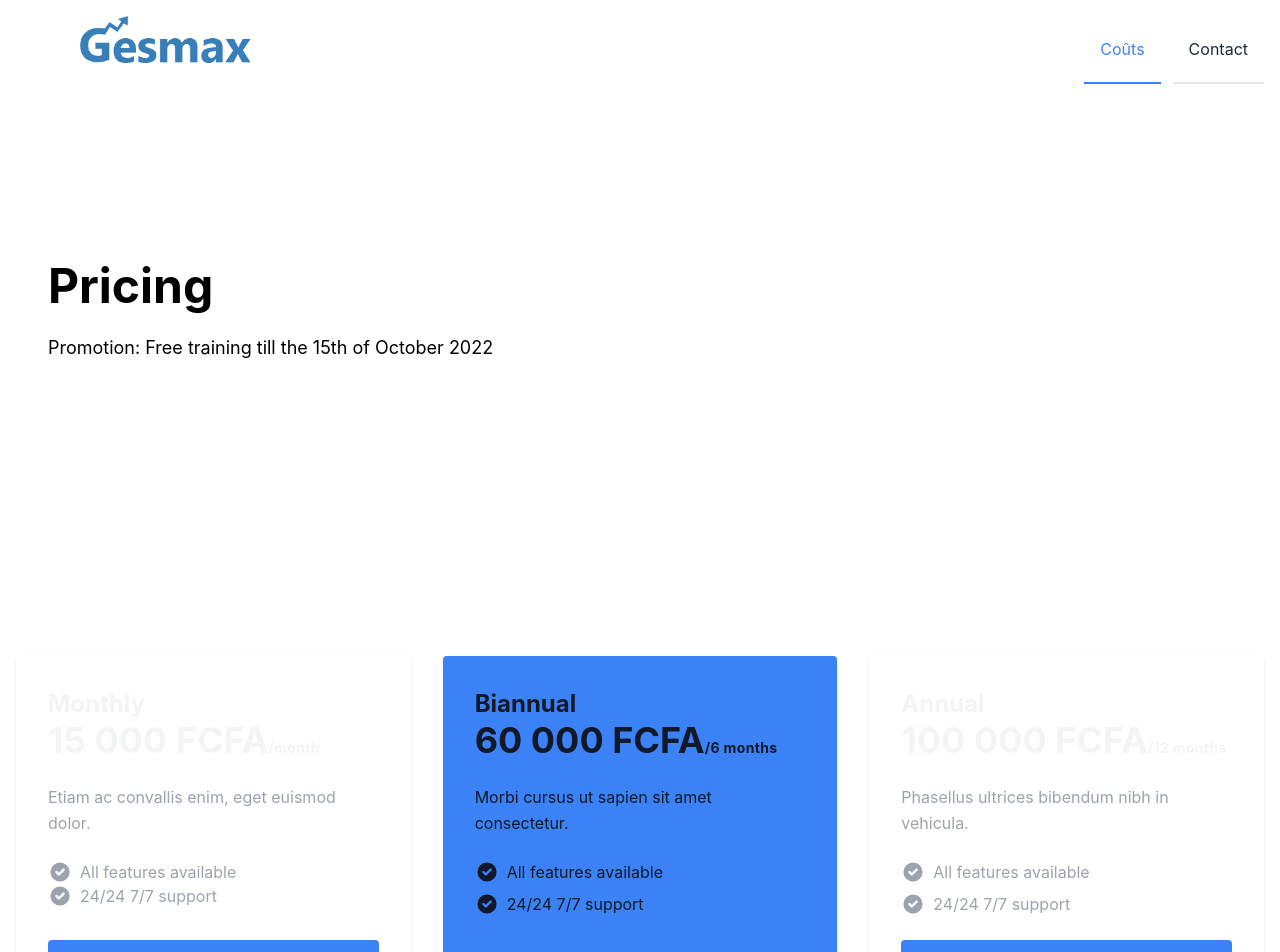
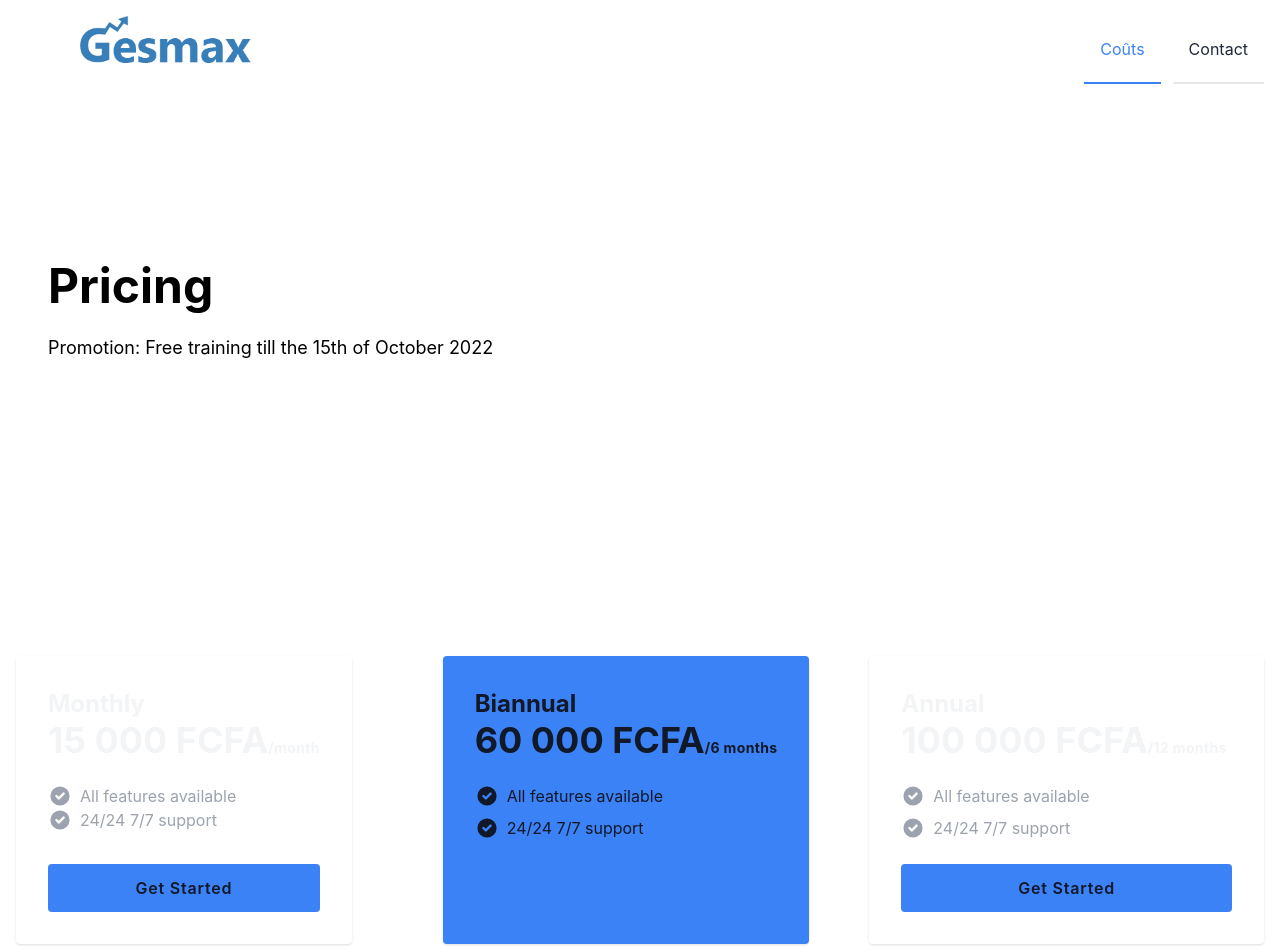
Before and after one commit to kamicodaxe/gesmax.web, a Next.js app: page /pricing in a window 1280 px wide. Shown: the top 952 px of the page. Built offline with nearby package versions, Linux system fonts and the light colour scheme; no server answers.

Commit message:
- updated pages/pricing

```diff
--- a/pages/pricing.tsx
+++ b/pages/pricing.tsx
@@ -46,7 +46,7 @@ const Pricing: NextPage<Props> = ({ data }) => {
                   </span>
                   {/* <span className="text-6xl font-bold">Free</span> */}
                 </div>
-                <p className="mt-3 leading-relaxed text-gray-400">Etiam ac convallis enim, eget euismod dolor.</p>
+                {/* <p className="mt-3 leading-relaxed text-gray-400">Etiam ac convallis enim, eget euismod dolor.</p> */}
                 <ul className="flex-1 mb-6 text-gray-400">
                   <li className="flex items-center space-x-2">
                     <SVGTickGray />
@@ -68,7 +68,7 @@ const Pricing: NextPage<Props> = ({ data }) => {
                     <span className="text-sm tracking-wide">/6 months</span>
                   </span>
                 </div>
-                <p className="leading-relaxed">Morbi cursus ut sapien sit amet consectetur.</p>
+                {/* <p className="leading-relaxed">Morbi cursus ut sapien sit amet consectetur.</p> */}
                 <ul className="flex-1 space-y-2">
                   <li className="flex items-center space-x-2">
                     <SVGTickGray />
@@ -98,7 +98,7 @@ const Pricing: NextPage<Props> = ({ data }) => {
                     <span className="text-sm tracking-wide">/12 months</span>
                   </span>
                 </div>
-                <p className="leading-relaxed text-gray-400">Phasellus ultrices bibendum nibh in vehicula.</p>
+                {/* <p className="leading-relaxed text-gray-400">Phasellus ultrices bibendum nibh in vehicula.</p> */}
                 <ul className="space-y-2 text-gray-400">
                   <li className="flex items-center space-x-2">
                     <SVGTickGray />
```
